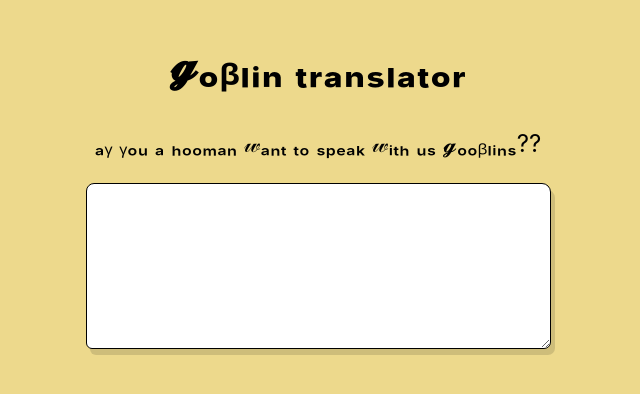
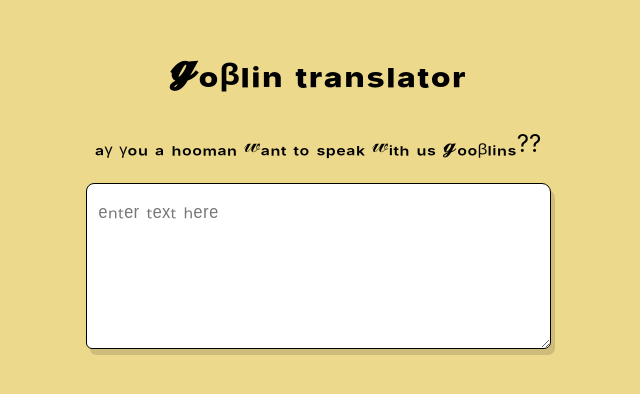
Before and after one commit to jarrensj/goblin-speak, a Next.js app: page / in a window 1280 px wide. Shown: the part 212-606 px from the top of the page, without its empty margins (322-962 px from the left). Built offline with nearby package versions, Linux system fonts and the light colour scheme.

Commit message:
add placeholder text

```diff
--- a/pages/index.tsx
+++ b/pages/index.tsx
@@ -58,6 +58,7 @@ const Home: NextPage = () => {
           }}
           name=""
           id=""
+          placeholder={normalTextToGoblinText("Enter text here")}
           cols={30}
           rows={5}
           onChange={(e) => {
```
